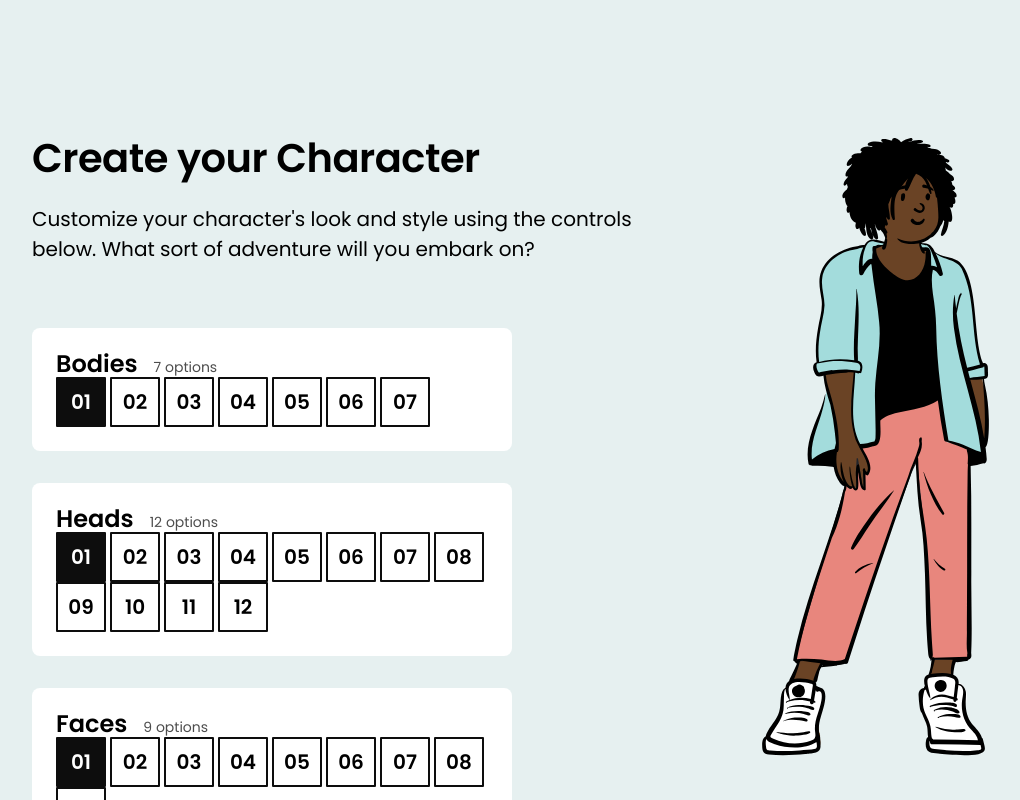
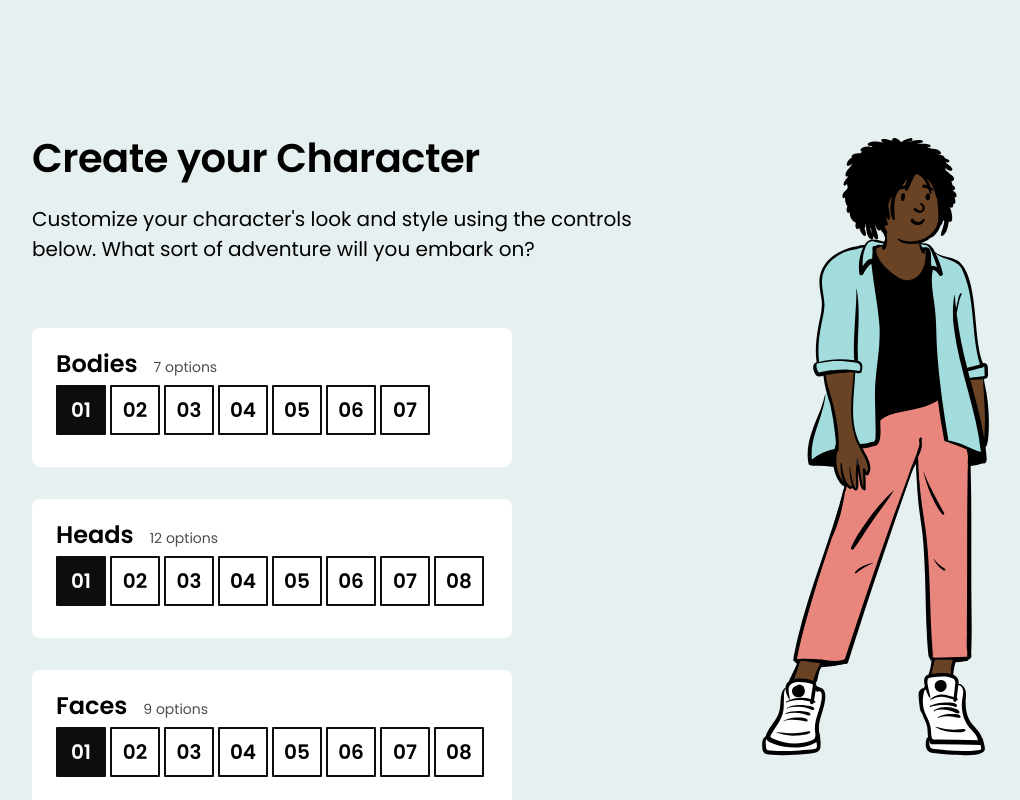
Before and after one commit to JoshHeng/JoyForJs, a React (Vite) app in the folder css-02-character-creator/: page / in a window 1280 px wide. Shown: the top 800 px of the page, without its empty margins (128-1148 px from the left). Built offline with nearby package versions, Linux system fonts and the light colour scheme.

Commit message:
Character creator exercise 3

```diff
--- a/css-02-character-creator/src/components/ButtonRow/ButtonRow.module.css
+++ b/css-02-character-creator/src/components/ButtonRow/ButtonRow.module.css
@@ -1,2 +1,5 @@
 .buttonRow {
+    overflow-x: auto;
+    white-space: nowrap;
+    padding-block: 0.5rem;
 }
```
